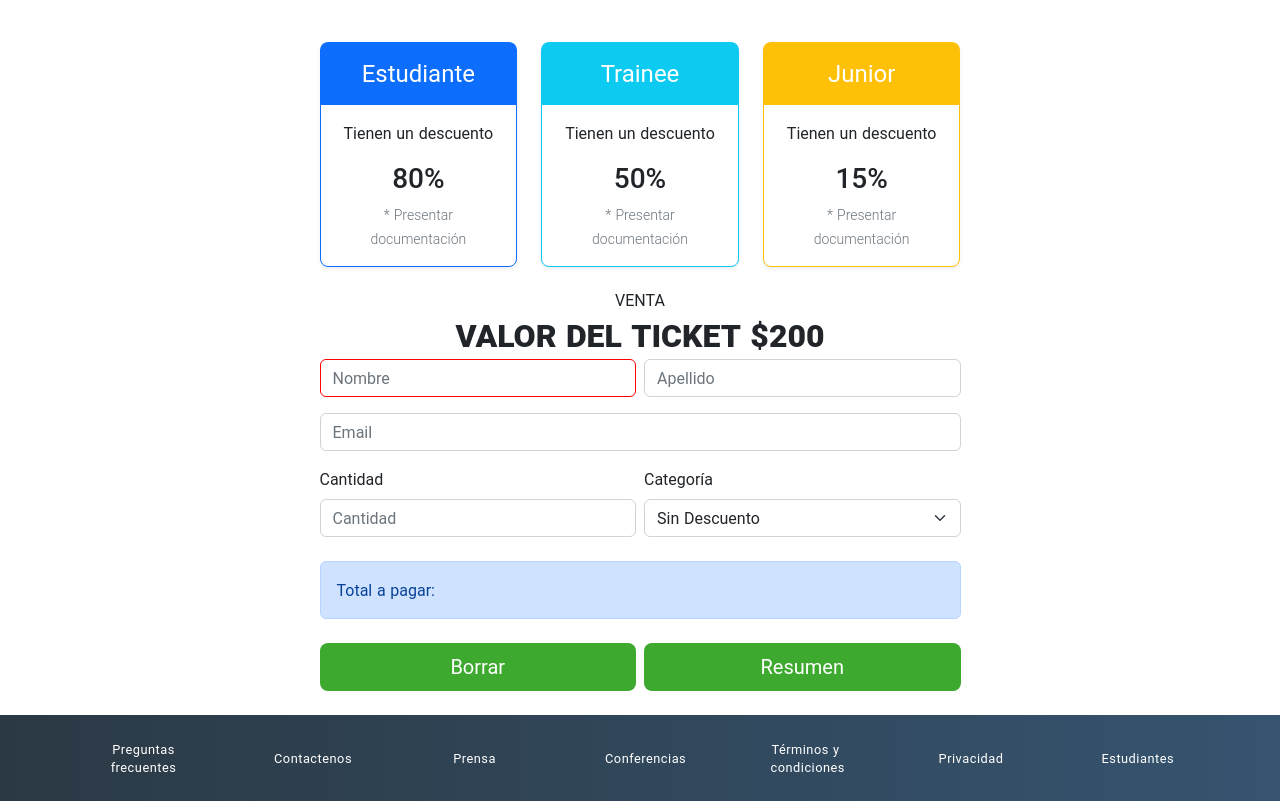
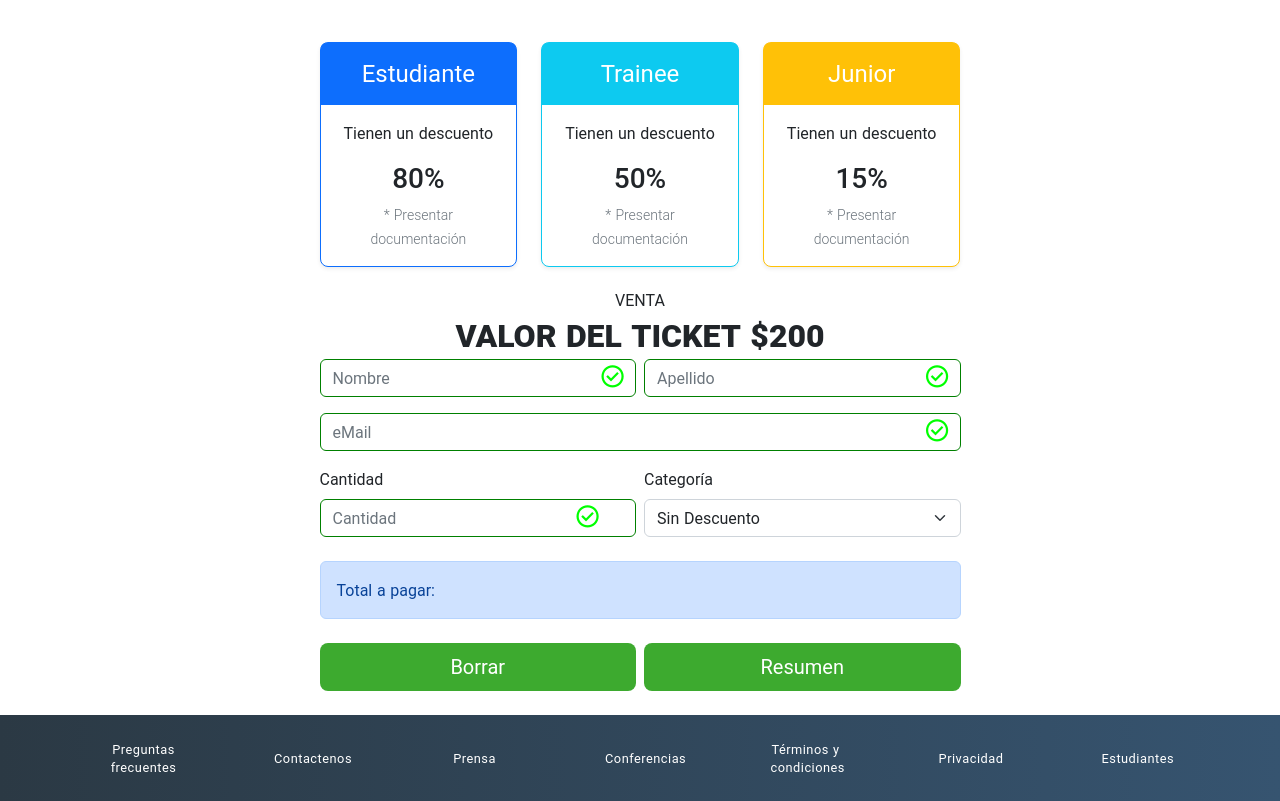
Before and after one commit to GabrielAguilar2023/CaC_Web_page, a plain HTML site: page assets/pages/tickets.html in a window 1280 px wide. Shown: the part 86-887 px from the top of the page. Drawn offline with Linux system fonts and the light colour scheme; files whose address does not match are found by name.

Commit message:
verification of input data (first steps)

```diff
--- a/assets/css/master.css
+++ b/assets/css/master.css
@@ -497,11 +497,24 @@ textarea{
   padding-bottom: 0;
   margin-bottom: 0;
 }
-.formValidationState {
-  position: absolute;
-  right: 10px;
-  top: 6px;
-  font-size: smaller;
+.validation-name,
+.validation-surName,
+.validation-eMail {
+    position: absolute;
+    height: 100%;
+    display: flex;
+    align-items: center;
+    right: 10px;
+    font-size: smaller;
+  }
+
+.validation-numberTickets {
+   position: absolute;
+   height: 100%;
+   display: flex;
+   align-items: center;
+   right: 35px;
+   font-size: smaller;
 }
 
 .cac-error:before {
@@ -510,3 +523,10 @@ textarea{
   font-size: 2em;
 
   }
+
+  .cac-ok:before {
+    content: "\e90a";
+    color: rgb(0,255, 0);
+    font-size: 2em;
+
+    }
--- a/assets/js/tickets.js
+++ b/assets/js/tickets.js
@@ -34,8 +34,19 @@ document.getElementById('borrarButton').addEventListener("click",erase);
 estudiante.addEventListener("click",()=>{alert(123)})
 
 
+/******** Validacion de las entradas del formulario ********/
+function checkError (input){
+    document.querySelector(`#${input}`).style.borderColor = "red" ;
+    document.querySelector(`.validation-${input}`).classList.add("cac-error");
+    document.querySelector(`.error-${input}`).style.display ="block";
+}
 
-
-/******** Validacion de las entradas del formulario ********/
-document.querySelector("#nombre").style.borderColor = "red" ;
-document.querySelector(".formValidationState").classList.remove("cac-error");
+function checkOk (input){
+    document.querySelector(`#${input}`).style.borderColor = "green" ;
+    document.querySelector(`.validation-${input}`).classList.add("cac-ok");
+    document.querySelector(`.error-${input}`).style.display ="none";
+}
+checkOk("name");
+checkOk("surName");
+checkOk("eMail");
+checkOk("numberTickets");
--- a/assets/pages/tickets.html
+++ b/assets/pages/tickets.html
@@ -107,27 +107,50 @@
 								<div class="row gx-2">
 									<div class="col-md mb-3">
 										<div class="formInput">
-											<input type="text" class="form-control" placeholder="Nombre" aria-label="Nombre" name="name" id="nombre" required>
-											<i class="cac cac-error formValidationState" ></i>
+											<input type="text" class="form-control" placeholder="Nombre" aria-label="Nombre" name="name" id="name" required>
+											<i class="cac validation-name" ></i>
+										</div>
+										<p class="error error-name">El nombre debe ser de 2 a 16 caracteres</p>
+									</div>
 
+									<div class="col-md mb-3">
+										<div class="formInput">
+											<input type="text" class="form-control" placeholder="Apellido" aria-label="Apellido" name="surNname" id="surName" required>
+											<i class="cac validation-surName" ></i>
 										</div>
-										<p class="error errorName">El nombre debe ser de 3 a 16 caracteres</p>
+										<p class="error error-surName">El apellido debe ser de 2 a 16 caracteres</p>
 									</div>
 
 
-									<div class="col-md mb-3">
-										<input type="text" class="form-control" placeholder="Apellido"aria-label="Apellido" id="apellido" required>
-									</div>
+
+
+
 								</div>
 								<div class="row">
-									<div class="col mb-3">
-										<input type="email" class="form-control" placeholder="Email" aria-label="Email" id="mail" required>
+									<div class="col-md mb-3">
+										<div class="formInput">
+											<input type="email" class="form-control" placeholder="eMail" aria-label="eMail" name="eMail" id="eMail" required>
+											<i class="cac validation-eMail" ></i>
+										</div>
+										<p class="error error-eMail">Ingrese un e-Mail válido</p>
 									</div>
+
+
+
+
+
+
 								</div>
 								<div class="row gx-2">
 									<div class="col-md mb-3">
 										<label for="numberTickets" class="form-label">Cantidad</label>
-										<input type="number" class="form-control" placeholder="Cantidad" aria-label="Cantidad" id="numberTickets" min="1" required>
+										<div class="formInput">
+											<input type="number" class="form-control" placeholder="Cantidad" aria-label="numberTickets" name="numberTickets" id="numberTickets" min="1" required>
+											<i class="cac validation-numberTickets" ></i>
+										</div>
+										<p class="error error-numberTickets">Ingrese un número entero</p>
+
+
 									</div>
 									<div class="col-md mb-3">
 										<label for="categorySelector" class="form-label">Categoría</label>
```
